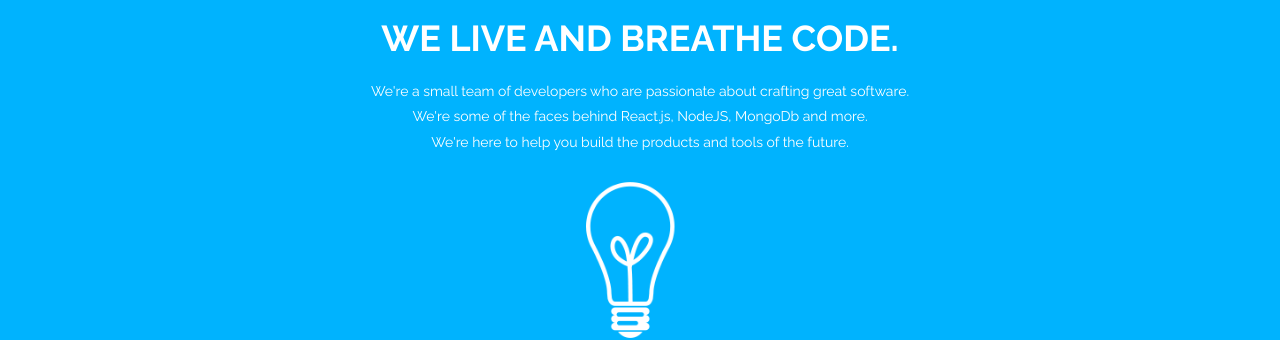
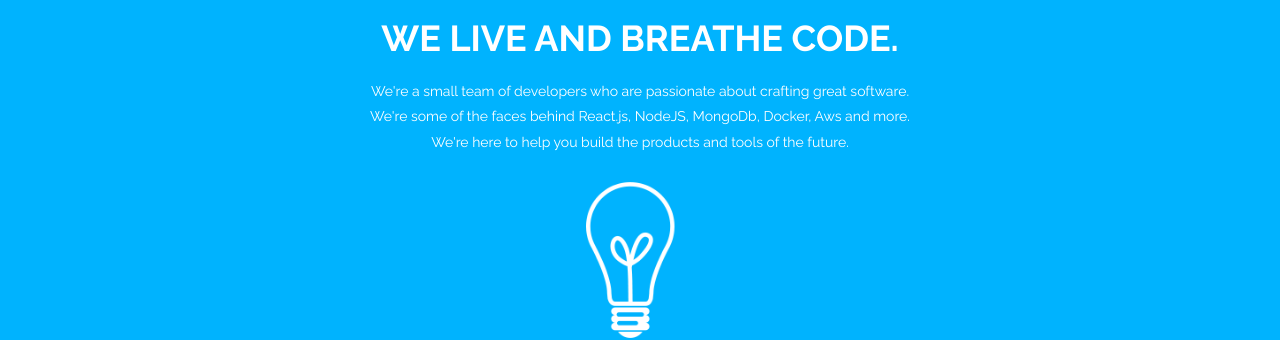
Before and after one commit to ant-software/ant-software.github.io, a Jekyll site: the page built from index.html, in a window 1280 px wide and 900 px high. Shown: the part 147-487 px from the top of the window. Built offline with Jekyll 4.4.1, drawn with Linux system fonts in a browser that asks for light colours; nearby versions of some CDN libraries.

Commit message:
update info

```diff
--- a/_includes/header.html
+++ b/_includes/header.html
@@ -5,7 +5,7 @@
                 <h3>HI. WE’RE ANT SOLUTION.</h3>
                 <h1>WE LIVE AND BREATHE CODE.</h1>
                 <h5>We're a small team of developers who are passionate about crafting great software.</h5>
-                <h5>We're some of the faces behind React.js, NodeJS, MongoDb and more.</h5>
+                <h5>We're some of the faces behind React.js, NodeJS, MongoDb, Docker, Aws and more.</h5>
                 <h5>We're here to help you build the products and tools of the future.</h5>
             </div>
             <div class="col-lg-8 col-lg-offset-2 himg">
```
